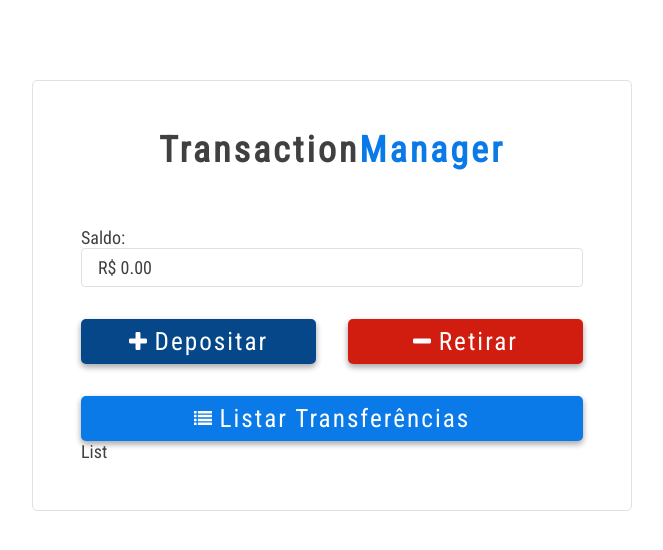
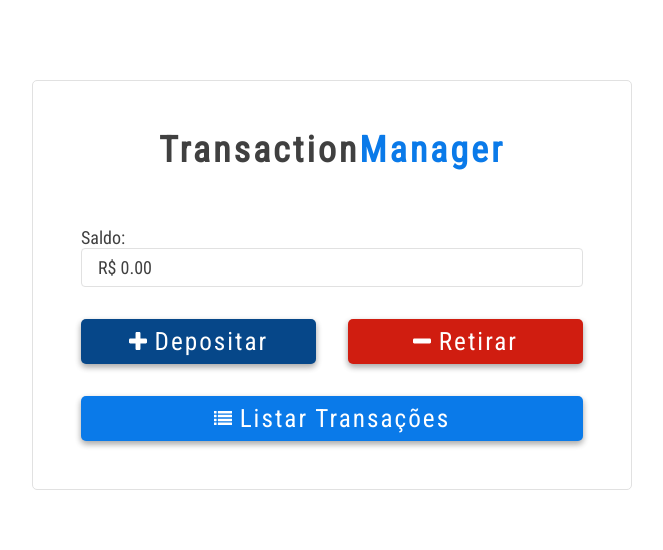
Before and after one commit to YanniF/transactions-manager, a React (Create React App) app: page / in a window 1280 px wide. Shown: the top 550 px of the page, without its empty margins (308-971 px from the left). Built offline with nearby package versions, Linux system fonts and the light colour scheme.

Commit message:
Style Transaction list

```diff
--- a/src/App.js
+++ b/src/App.js
@@ -54,6 +54,14 @@ class App extends Component {
     );
   }
 
+  btnListClickedHandler = () => {
+    this.setState({ ...this.state, showList: !this.state.showList });
+    setTimeout(() => {
+
+      console.log(this.state.showList)
+    }, 1000);
+  }
+
   render() {
     return (
       <main className={style.app}>
@@ -68,7 +76,7 @@ class App extends Component {
             <Button icon="plus" clicked={() => this.buttonClickedHandler('deposit')}>Depositar</Button>
             <Button icon="minus" color="var(--neg-color)" clicked={() => this.buttonClickedHandler('withdraw')}>Retirar</Button>
           </div>
-          <Button icon="list" color="var(--highlight-color)">Listar Transferências</Button>
+          <Button icon="list" color="var(--highlight-color)" clicked={this.btnListClickedHandler}>Listar Transações</Button>
         </div>
         <List visible={this.state.showList} transactions={this.state.transactions} />
       </main>
--- a/src/components/List/List.js
+++ b/src/components/List/List.js
@@ -7,6 +7,12 @@ const list = props => {
   let transactions = [];
   let date = null;
   let printDate;
+  let classes = [style.list];
+
+  if (props.visible)
+    classes.push(style.visible);
+  else
+    classes.push(style.hidden);
 
   if (props.transactions) {
     transactions = [...props.transactions];
@@ -14,15 +20,15 @@ const list = props => {
   }
 
   return (
-    <div>
-      <p>List</p>
+    <div className={classes.join(' ')}>
+      <h2 className={style.title}>Lista de Transações</h2>
       <dl>
         {
           transactions.map((t, index) => {
             // group by dates
             if (date !== new Date(t.date).toLocaleDateString()) {
               date = new Date(t.date).toLocaleDateString();
-              printDate = <dt>{new Date(t.date).toLocaleDateString()}</dt>;
+              printDate = <dt className={style.date}>{new Date(t.date).toLocaleDateString()}</dt>;
             }
             else
               printDate = null;
@@ -30,7 +36,7 @@ const list = props => {
             return (
               <React.Fragment key={index}>
                 {printDate}
-                <dd style={{ color: t.type === 'deposit' ? 'var(--pos-color)' : 'var(--neg-color)' }}>
+                <dd style={{ color: t.type === 'deposit' ? 'var(--pos-color)' : 'var(--neg-color)' }} className={style.desc}>
                   {t.description}: <strong>{t.type === 'deposit' ? '+' : '-'} R$ {t.value.toFixed(2).toLocaleString()}</strong>
                 </dd>
               </React.Fragment>
--- a/src/components/List/List.module.css
+++ b/src/components/List/List.module.css
@@ -0,0 +1,52 @@
+.list {
+  max-height: 0;
+  overflow: hidden;
+}
+
+.hidden {
+  animation: shrink 1s ease-in-out forwards;
+}
+
+.visible {
+  overflow: auto;
+  animation: expand 1s ease-in-out forwards;
+}
+
+@keyframes expand {
+  to {
+    max-height: 600px;
+    opacity: 1;
+  }
+}
+
+@keyframes shrink {
+  from {
+    max-height: 600px;
+  }
+  to {
+    max-height: 0;
+    opacity: 0;
+  }
+}
+
+.title {
+  margin: 3rem 0 1.5rem;
+}
+
+.date {
+  margin-bottom: .5rem;
+}
+
+.date::before {
+  content: '⇢';
+  padding-right: 3px;
+}
+
+.desc {
+  padding: .8rem .5rem;
+  border-bottom: 1px solid var(--border-color);
+}
+
+.desc strong {
+  float: right;
+}
```
